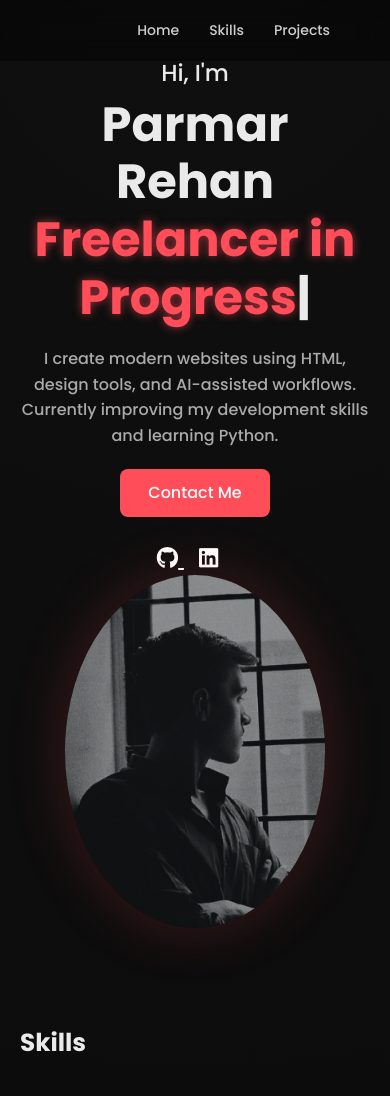
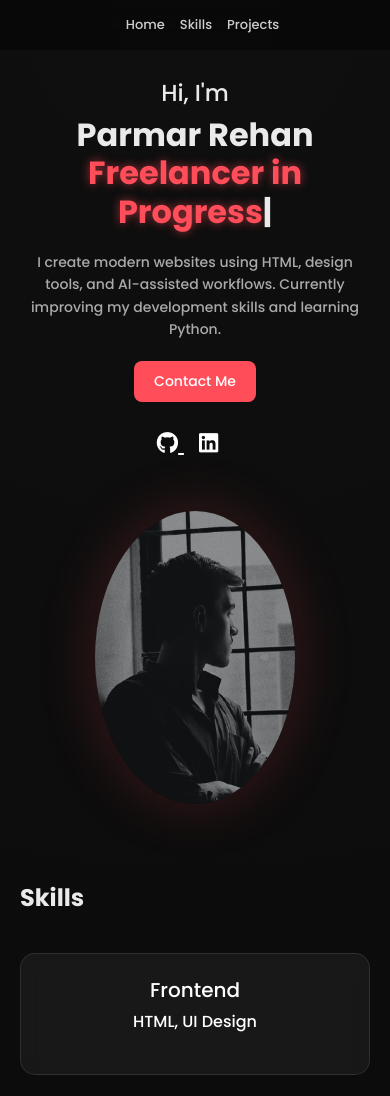
Before and after one commit to rehanparmar2609-lab/my-portfolio, a plain HTML site: page index.html in a window 390 px wide. Shown: the top 1096 px of the page. Drawn offline with nearby package versions, Linux system fonts and the light colour scheme.

Commit message:
Update index.html

```diff
--- a/index.html
+++ b/index.html
@@ -11,7 +11,7 @@
   <!-- Typed.js -->
   <script src="https://cdn.jsdelivr.net/npm/typed.js@2.0.12"></script>
 
-  <!-- AOS Animation -->
+  <!-- AOS -->
   <link href="https://unpkg.com/aos@2.3.4/dist/aos.css" rel="stylesheet">
 
   <!-- Font -->
@@ -21,14 +21,19 @@
   <link rel="stylesheet" href="https://cdnjs.cloudflare.com/ajax/libs/font-awesome/6.5.0/css/all.min.css">
 
   <style>
+
+    html {
+      scroll-behavior: smooth;
+    }
+
     body {
       margin: 0;
       font-family: 'Poppins', sans-serif;
       background: radial-gradient(circle at top, #0f0f0f, #0a0a0a);
       color: #eaeaea;
-      scroll-behavior: smooth;
     }
 
+    /* NAVBAR */
     nav {
       position: fixed;
       width: 100%;
@@ -54,6 +59,7 @@
       color: #ff4d5a;
     }
 
+    /* HERO */
     .hero {
       display: flex;
       align-items: center;
@@ -103,7 +109,7 @@
       box-shadow: 0 10px 30px rgba(255,77,90,0.4);
     }
 
-    /* SOCIAL ICONS */
+    /* SOCIAL */
     .social-icons {
       margin-top: 25px;
       font-size: 22px;
@@ -127,6 +133,7 @@
       margin-right: 40px;
     }
 
+    /* SECTIONS */
     .section {
       padding: 80px;
     }
@@ -136,6 +143,7 @@
       font-weight: 600;
     }
 
+    /* CARDS */
     .card {
       background: rgba(255,255,255,0.05);
       border: 1px solid rgba(255,255,255,0.1);
@@ -150,25 +158,61 @@
       box-shadow: 0 10px 40px rgba(255,77,90,0.2);
     }
 
+    /* MOBILE PERFECT */
     @media(max-width: 768px){
+
+      nav {
+        padding: 15px 20px;
+        justify-content: center;
+      }
+
+      nav a {
+        margin-left: 15px;
+        font-size: 13px;
+      }
+
       .hero {
         flex-direction: column;
         text-align: center;
-        padding: 60px 20px;
+        padding: 80px 20px 40px;
+      }
+
+      .hero-text h1 {
+        font-size: 2rem;
+      }
+
+      .hero-text p {
+        font-size: 14px;
+      }
+
+      .btn-main {
+        padding: 10px 20px;
+        font-size: 14px;
       }
 
       .hero-img {
         justify-content: center;
+        margin-top: 30px;
       }
 
       .hero-img img {
+        width: 200px;
         margin-right: 0;
       }
 
       .section {
         padding: 40px 20px;
       }
+
+      .section h2 {
+        font-size: 1.5rem;
+      }
+
+      .card {
+        text-align: center;
+      }
     }
+
   </style>
 </head>
 
@@ -195,12 +239,10 @@
 
     <a href="https://wa.me/919104063798" target="_blank" class="btn-main">Contact Me</a>
 
-    <!-- SOCIAL ICONS -->
     <div class="social-icons">
       <a href="https://github.com/rehanparmar2609-lab" target="_blank">
         <i class="fab fa-github"></i>
       </a>
-
       <a href="https://www.linkedin.com/in/rehan-parmar-456964378/" target="_blank">
         <i class="fab fa-linkedin"></i>
       </a>
```
